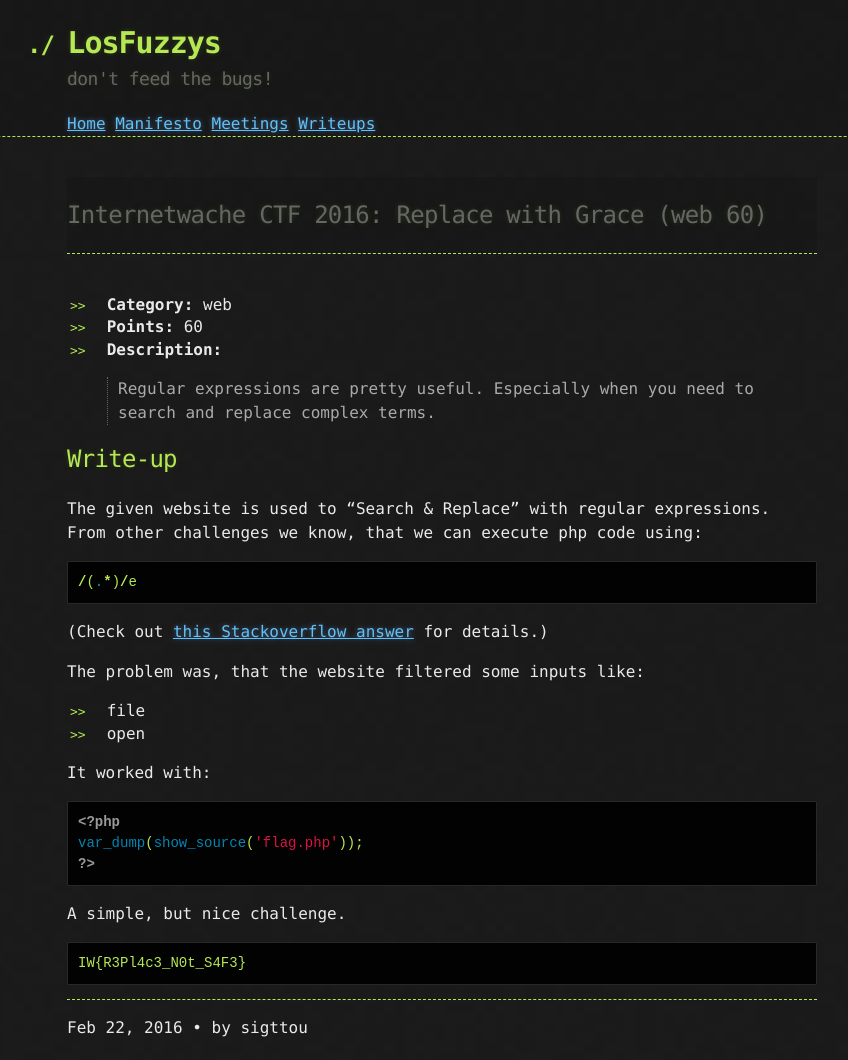
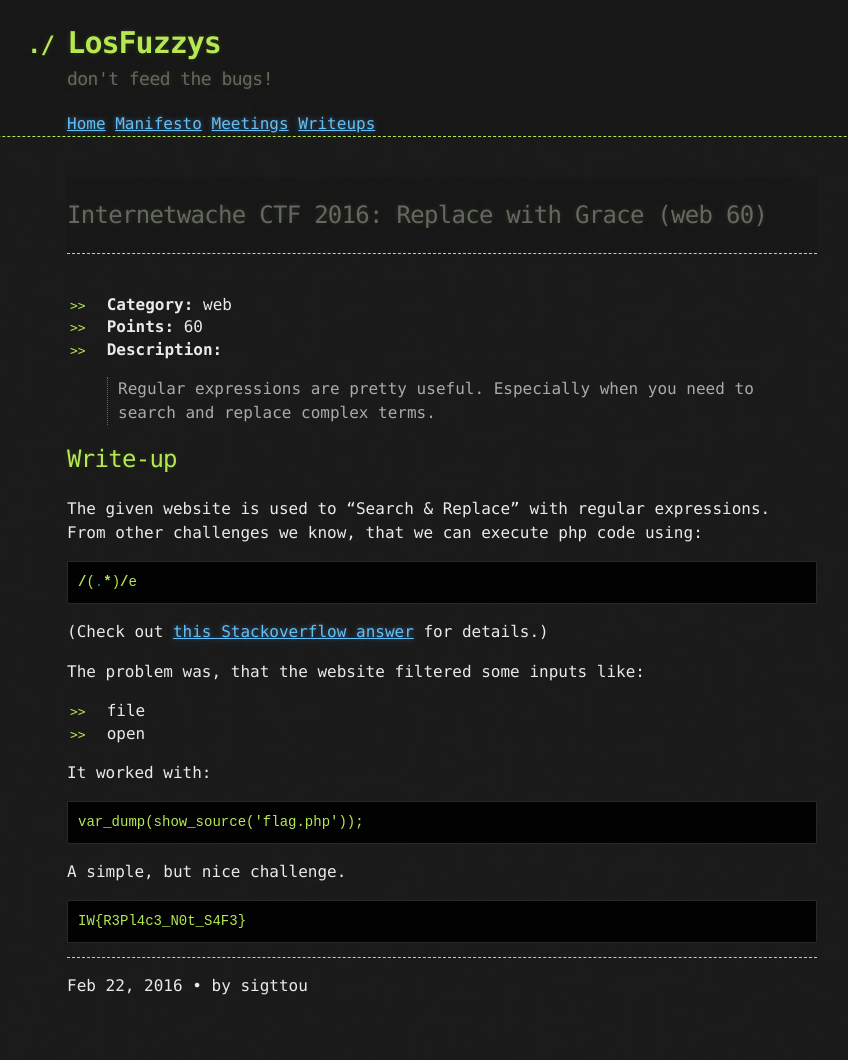
Before and after one commit to mtps3/Mtps3.github.io, a Jekyll site: the page built from _posts/2016-02-22-iwctf2016-ReplaceWithGrace.md, in a window 1280 px wide. Shown: the whole page, without its empty margins (198-1046 px from the left). Built offline with Jekyll 4.4.1, drawn with Linux system fonts in a browser that asks for light colours; after the commit the page ends 1018 px from its top, so only the background shows below that.

Commit message:
removed php tag from iwctf web 60 writeup
It's complicated: http://stackoverflow.com/questions/16895051/how-to-syntax-highlight-php-in-the-github-wiki

````diff
--- a/_posts/2016-02-22-iwctf2016-ReplaceWithGrace.md
+++ b/_posts/2016-02-22-iwctf2016-ReplaceWithGrace.md
@@ -29,10 +29,8 @@ The problem was, that the website filtered some inputs like:
 
 It worked with:
 
-```php
-<?php
+```
 var_dump(show_source('flag.php'));
-?>
 ```
 
 A simple, but nice challenge.
````
